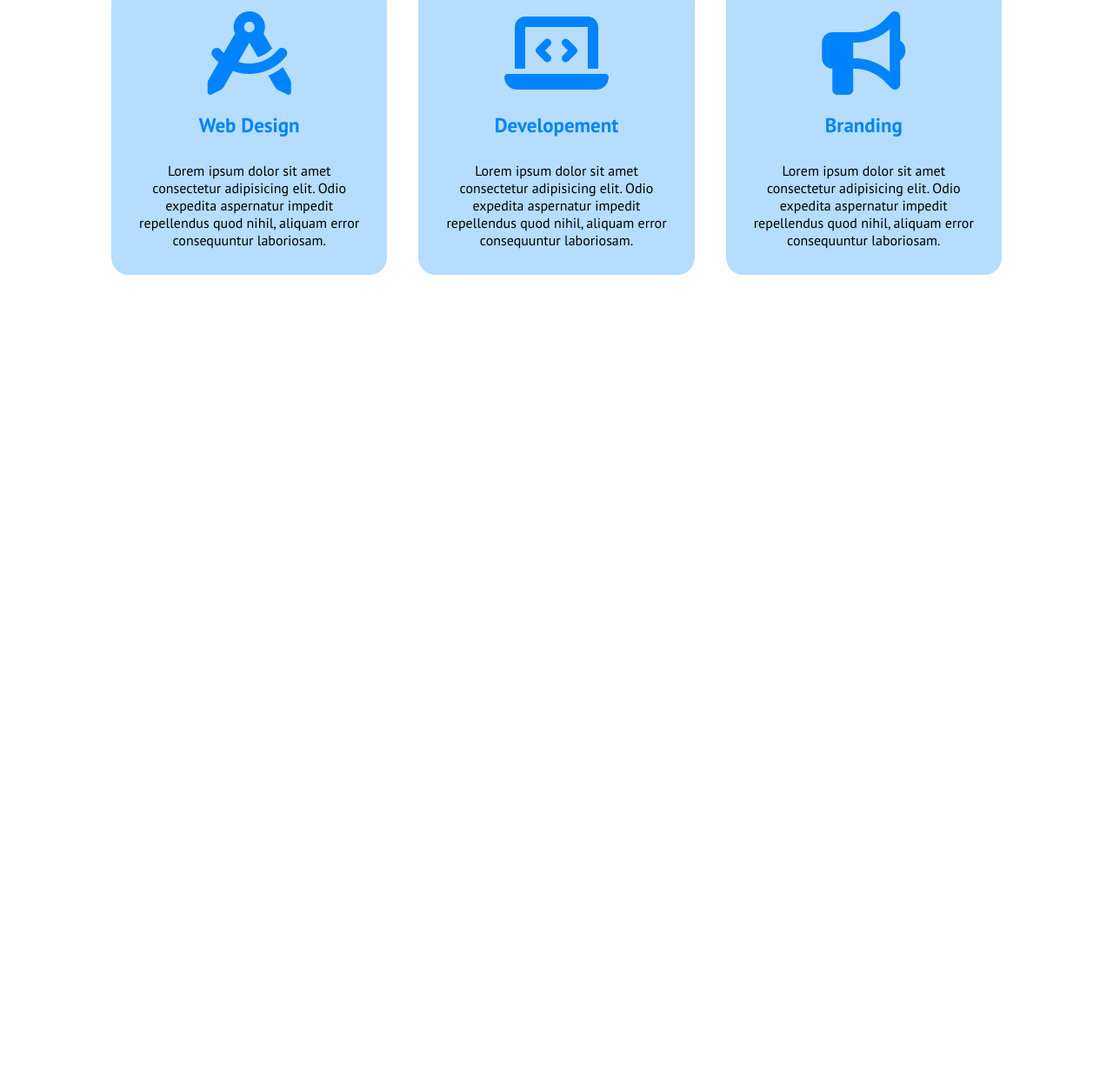
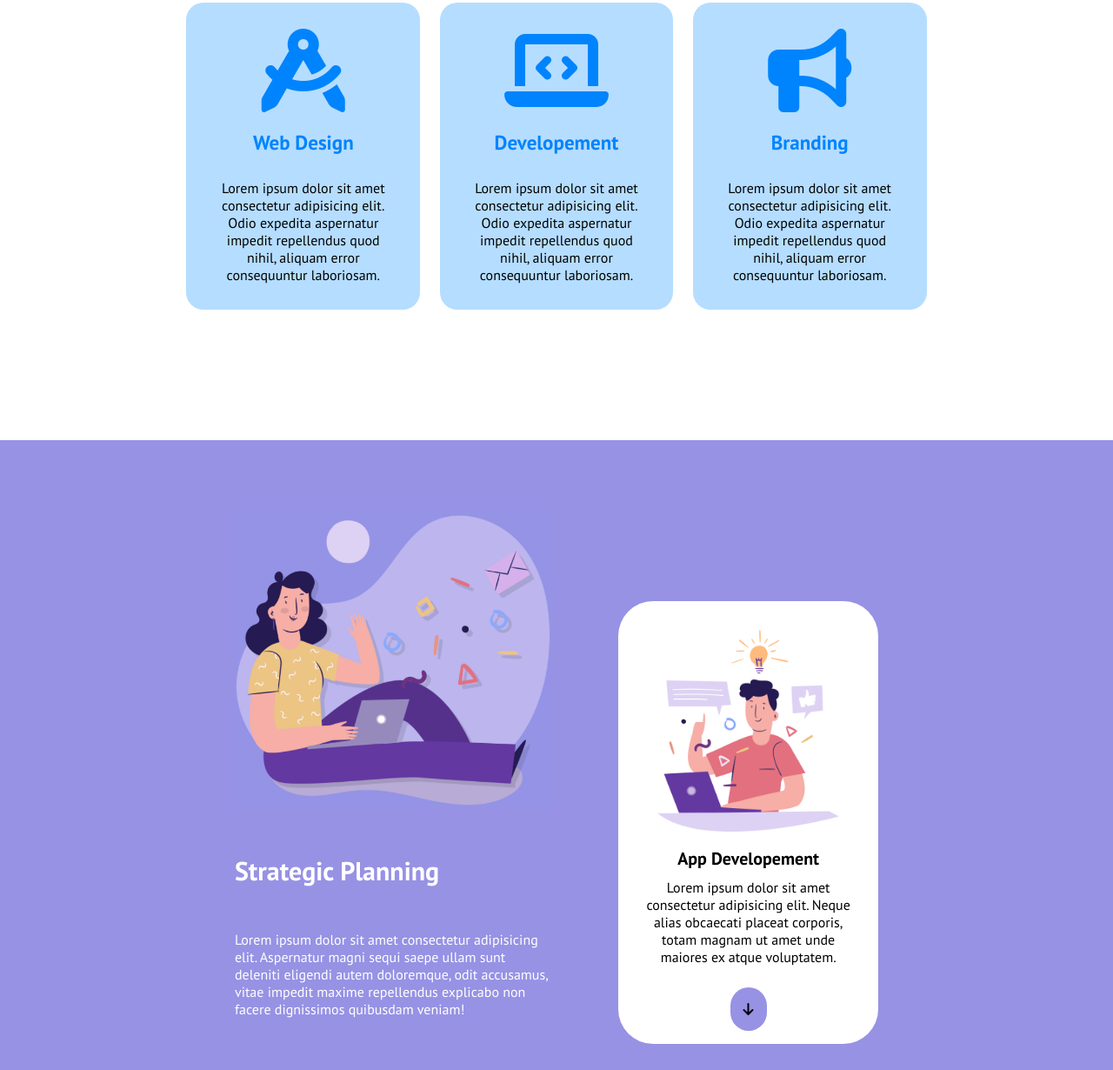
Before and after one commit to Rossiitaa/htmlcss-responsive-layout, a plain HTML site: page index.html in a window 1280 px wide. Shown: the part 500-1730 px from the top of the page at 87% size. Before the commit the page ends 966 px from the top, so only its background shows below. Drawn offline with Linux system fonts and the light colour scheme.

Commit message:
second section(strategic) respondive

```diff
--- a/css/style.css
+++ b/css/style.css
@@ -129,6 +129,46 @@ li {
     margin-bottom: 20px;
 }
 
+/* strategic */
+.strategic {
+    background-color: #9792E4;
+    padding: 30px
+}
+.width-img {
+    width: 100%;
+}
+.title-strategic {
+    font-size: 30px;
+    color: #fff;
+    margin: 50px 0;
+}
+.planning p {
+    color: #fff;
+    margin-bottom: 20px;
+}
+
+/* development */
+.develop {
+    background-color: #fff;
+    text-align: center;
+    padding: 30px;
+    border-radius: 40px;
+}
+.develop h1 {
+    font-size: 20px;
+    margin: 10px 0;
+}
+.title-develop {
+    margin-bottom: 40px;
+}
+.arrow-under {
+    padding: 15px;
+    background-color: #9792E4;
+    border-radius: 30px;
+    color: #000;
+}
+
+
 
 /* Tablet */
 @media all and (min-width: 767px){
@@ -139,10 +179,10 @@ li {
         justify-content: space-between;
     }
     .container-1card {
-        width: 65%;
+        width: 66%;
     }
     .container-card {
-        width: 32%;
+        width: 33%;
     }
     .container-1card img {
         width: 250px;
@@ -152,6 +192,12 @@ li {
     }
     .container-1card div {
         text-align: start;
+    }
+
+
+    /* strategic */
+    .title-strategic {
+        font-size: 60px;
     }
 }
 
@@ -175,11 +221,12 @@ li {
 
     /* demo */
     .container-1card {
-       flex-direction: row;
-       width: 68%;
+        display: flex;
+        flex-direction: row;
+        width: 62.5%;
     }
     .container-card {
-        width: 31%;
+        width: 30%;
     }
     .img-cell {
         align-self: flex-end;
@@ -189,4 +236,27 @@ li {
         position: relative;
         left: 10px;
     }
+    .app-store a{
+        padding: 10px 50px
+    }
+
+
+
+    /* strategic */
+    .container {
+        width: 70%;
+        display: flex;
+        justify-content: space-evenly;
+    }
+    .planning {
+        width: 45%;
+        padding: 50px 20px 10px 0px;
+    }
+    .develop {
+        width: 35%;
+        align-self: end;
+    }
+    .title-strategic {
+        font-size: 30px;
+    }
 }
--- a/index.html
+++ b/index.html
@@ -79,6 +79,28 @@
                 <p>Lorem ipsum dolor sit amet consectetur adipisicing elit. Odio expedita aspernatur impedit repellendus quod nihil, aliquam error consequuntur laboriosam.</p>
             </div>
         </section>
+
+        <section class="strategic">
+            <div class="container ">
+                <div class="planning">
+                    <img class="width-img" src="./img/planning1.png" alt="planning1-img">
+                    <h1 class="title-strategic">Strategic Planning</h1>
+                    <p>
+                        Lorem ipsum dolor sit amet consectetur adipisicing elit. Aspernatur magni sequi saepe ullam sunt deleniti eligendi autem doloremque, odit accusamus, vitae impedit maxime repellendus explicabo non facere dignissimos quibusdam veniam!
+                    </p>
+                </div>
+                <div class="develop">
+                    <img class="width-img" src="./img/planning2.png" alt="planning2-img">
+                    <h1>App Developement</h1>
+                    <p class="title-develop">
+                        Lorem ipsum dolor sit amet consectetur adipisicing elit. Neque alias obcaecati placeat corporis, totam magnam ut amet unde maiores ex atque voluptatem.
+                    </p>
+                    <a class="arrow-under" href="#">
+                        <i class="fa-solid fa-arrow-down"></i>
+                    </a>
+                </div>
+            </div>
+        </section>
     </main>
     <footer></footer>
 </body>
```
